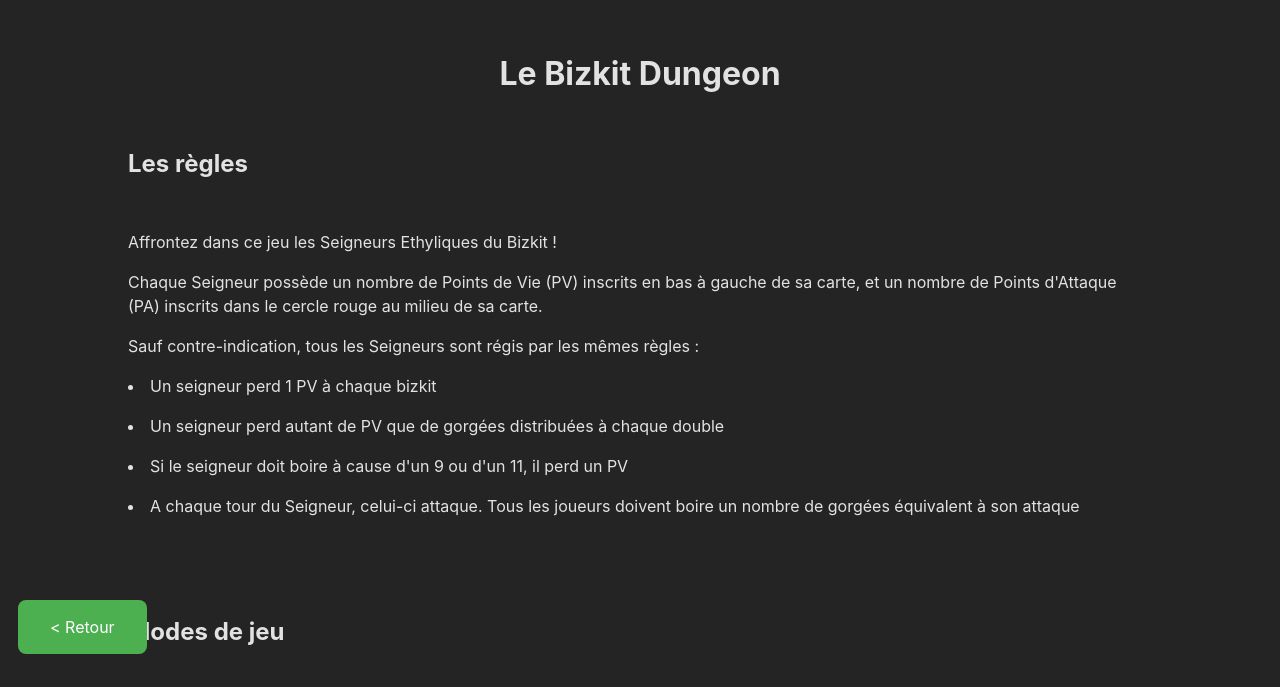
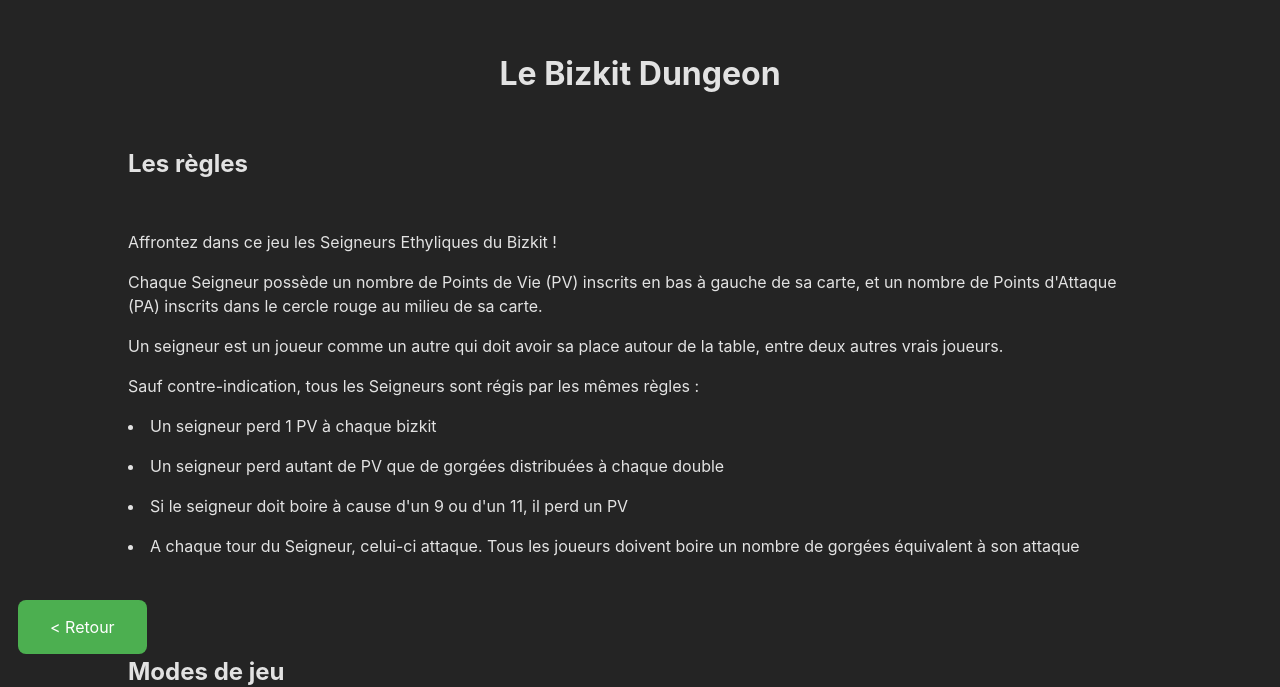
Before and after one commit to YohannBethoule/BizkitPWA, a Vue app: page /rules in a window 1280 px wide. Shown: the part 126-813 px from the top of the page. Built offline with nearby package versions, Linux system fonts and the light colour scheme.

Commit message:
Add rule clarification

```diff
--- a/src/pages/Rules.vue
+++ b/src/pages/Rules.vue
@@ -11,6 +11,7 @@
             <p>Affrontez dans ce jeu les Seigneurs Ethyliques du Bizkit ! </p>
             <p>Chaque Seigneur possède un nombre de Points de Vie (PV) inscrits en bas à gauche de sa carte,
                 et un nombre de Points d'Attaque (PA) inscrits dans le cercle rouge au milieu de sa carte. </p>
+            <p>Un seigneur est un joueur comme un autre qui doit avoir sa place autour de la table, entre deux autres vrais joueurs.</p>
             <p>Sauf contre-indication, tous les Seigneurs sont régis par les mêmes règles : </p>
             <ul>
                 <li>Un seigneur perd 1 PV à chaque bizkit</li>
```
